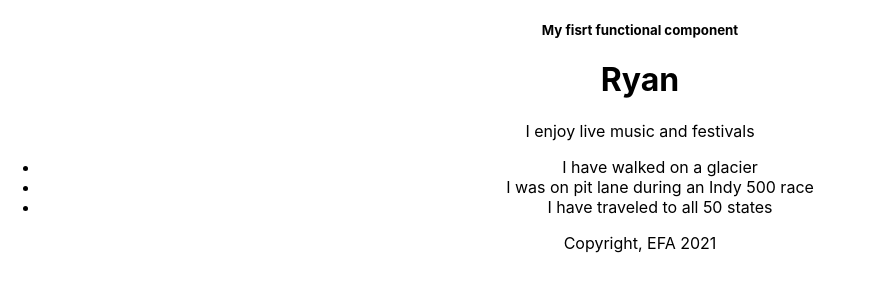
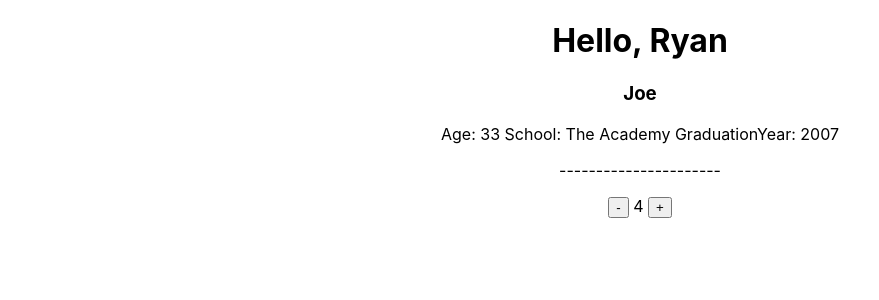
Before and after one commit to ryaneckerle/react_fundamentals, a React (Create React App) app: page / in a window 1280 px wide. Shown: the top 300 px of the page, without its empty margins (0-879 px from the left). Built offline with nearby package versions, Linux system fonts and the light colour scheme.

Commit message:
useProps and useState nodes

```diff
--- a/src/App.js
+++ b/src/App.js
@@ -1,21 +1,25 @@
 import './App.css';
-import Header from './components/Header';
-import Aboutme from './components/challenges/day01/Aboutme';
-import Home from './components/Home';
-import Footer from './components/Footer';
+import NameProp from './components/NameProp';
+import Contact from './components/challenges/day02/Contact';
+import State from './components/State';
 
 // this is a root component
 // parent function
 function App() {
   // JS above return statement can be injected into JSX using {}
   // const name = 'Ryan';
-
+  let contact = {
+    name: 'Joe',
+    age: 33,
+    school: 'The Academy',
+    graduationYear: 2007,
+  };
   return (
     <div className="App">
-      <Header /> {/* this is how you mount a component */}
-      <Aboutme /> {/* child function */}
-      <Home />
-      <Footer />
+      <NameProp name="Ryan" />
+      <Contact {...contact} />
+      <p>----------------------</p>
+      <State />
     </div>
   );
 }
--- /dev/null
+++ b/src/components/NameProp.js
@@ -0,0 +1,10 @@
+// Props
+// Short for properties
+// Parameters of a component function that gets passed into the component
+// import React from 'react'
+
+const NameProp = (props) => {
+  return <h1>Hello, {props.name}</h1>;
+};
+
+export default NameProp;
--- /dev/null
+++ b/src/components/State.js
@@ -0,0 +1,23 @@
+import { useState } from 'react';
+
+const State = () => {
+  const [count, setCount] = useState(4);
+
+  function decCount() {
+    setCount(count - 1);
+  }
+
+  function incCount() {
+    setCount(count + 1);
+  }
+
+  return (
+    <>
+      <button onClick={decCount}>-</button>
+      <span> {count} </span>
+      <button onClick={incCount}>+</button>
+    </>
+  );
+};
+
+export default State;
--- /dev/null
+++ b/src/components/challenges/day02/Contact.js
@@ -0,0 +1,16 @@
+const Contact = (props) => {
+  return (
+    <>
+      <h3>{props.name}</h3>
+      <p>
+        Age: {props.age}
+        {'  '}
+        School: {props.school}
+        {'  '}
+        GraduationYear: {props.graduationYear}
+      </p>
+    </>
+  );
+};
+
+export default Contact;
```
Also changed, not shown: 1 other file (tests, documents, lock files or other folders).
